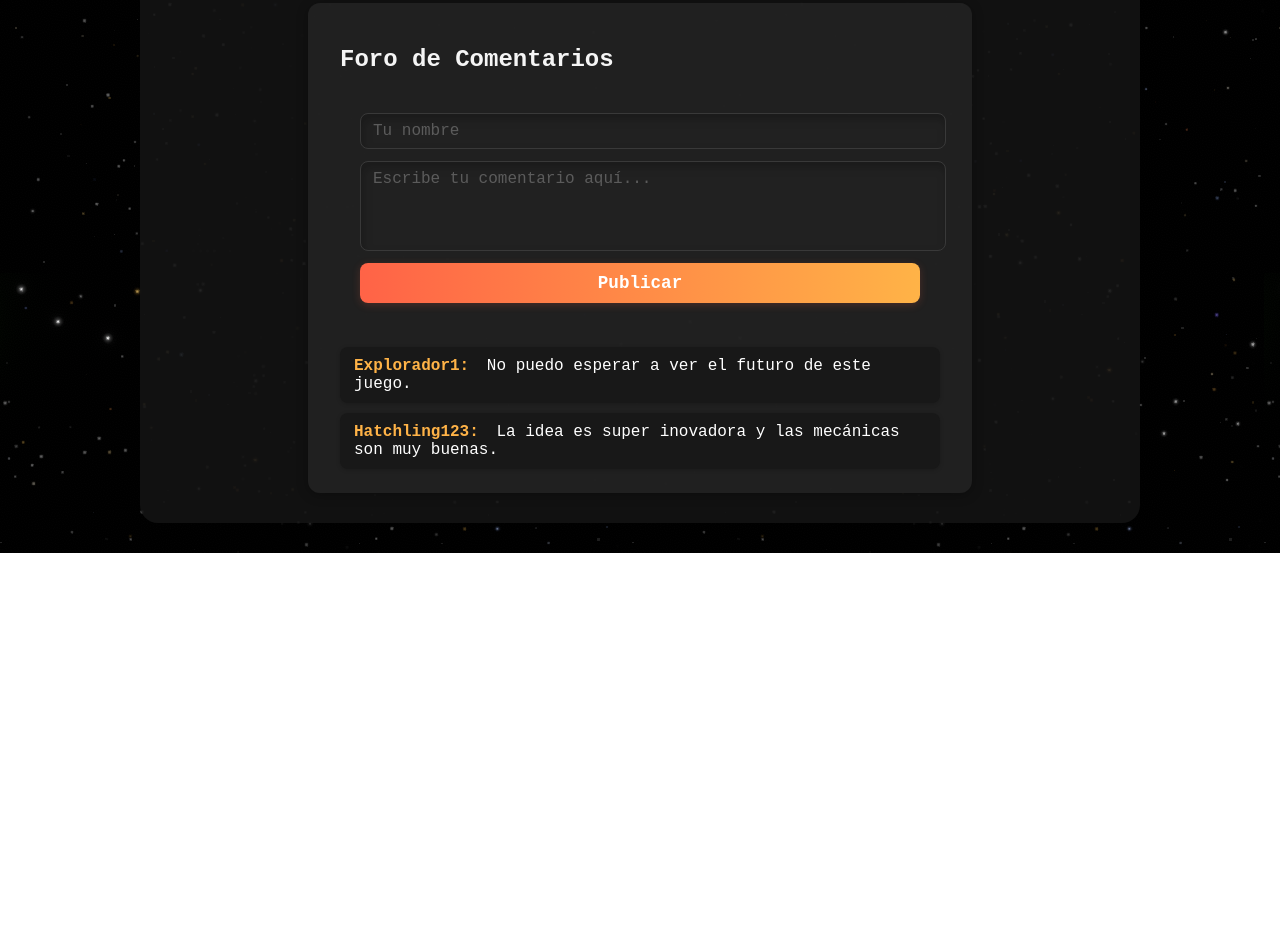
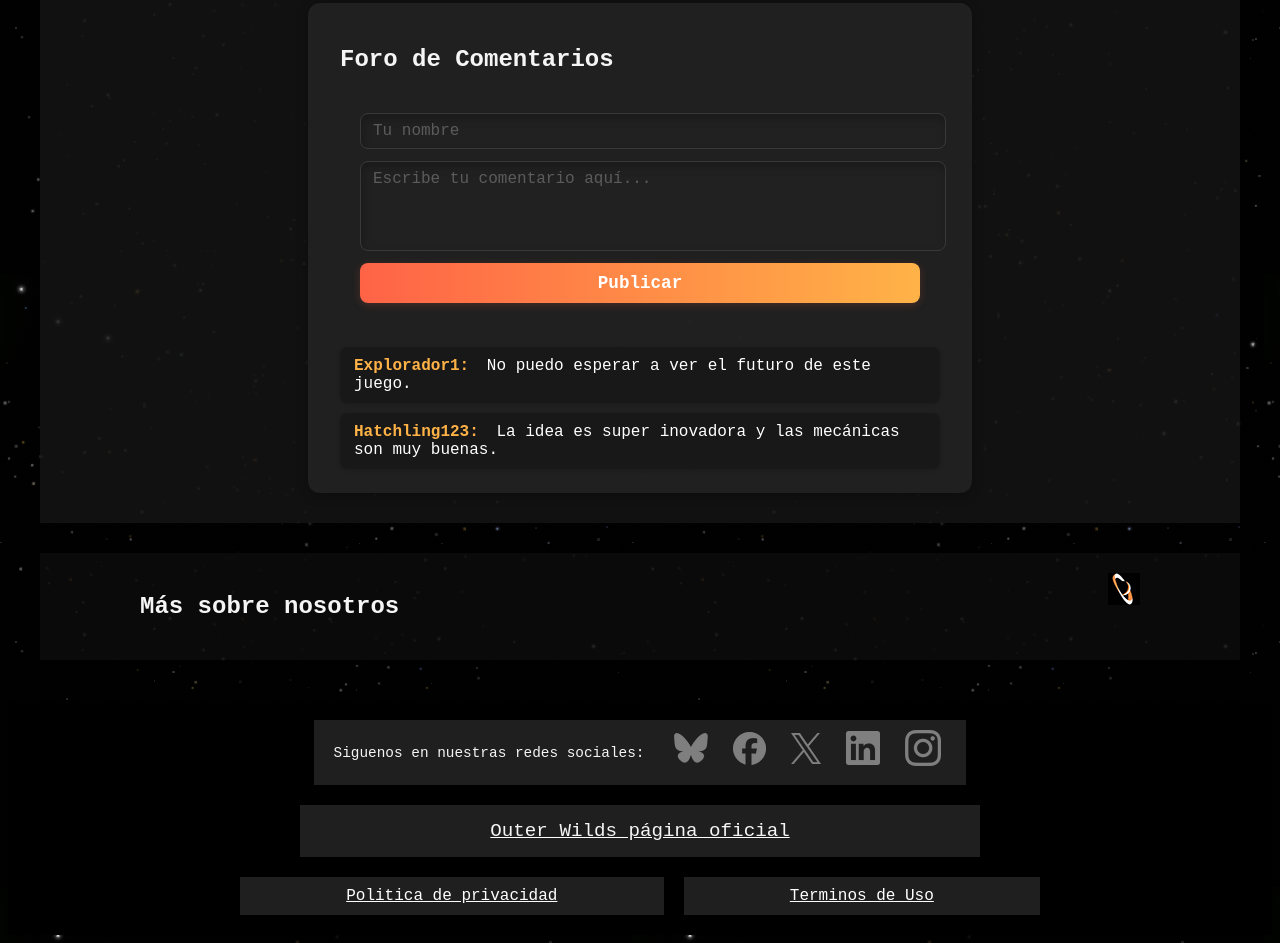
Before and after one commit to FelipeOwenZZ/Proyecto-Web-Grupo-B, a plain HTML site: page index.html in a window 1280 px wide. Shown: the part 3411-4354 px from the top of the page. Before the commit the page ends 3964 px from the top, so only its background shows below. Drawn offline with Linux system fonts and the light colour scheme.

Commit message:
Basedepaginaterminada

```diff
--- a/index.html
+++ b/index.html
@@ -109,9 +109,28 @@
       </div>
     </div>
   </section>
+  <section><h1>Más sobre nosotros</h1>
+    <aside><img src="Fotos/Logo.png" alt="Logo"></aside>
+  </section>
 </main>
   <footer>
-
+    <div class="footer-content">
+      <div class="social-icons">
+        <span>Siguenos en nuestras redes sociales:</span>
+        <span class="icon"><img src="Fotos/bskylogo.png" alt="bskylogo"></span>
+        <span class="icon"><img src="Fotos/faceboocklogo.png" alt="faceboocklogo"></span>
+        <span class="icon"><img src="Fotos/xlogo.png" alt="xlogo"></span>
+        <span class="icon"><img src="Fotos/linkedin.png" alt="linkedin"></span>
+        <span class="icon"><img src="Fotos/instagramlogo.png" alt="instagramlogo"></span>
+      </div>
+      <div class="official-link">
+        <span>Outer Wilds página oficial</span>
+      </div>
+      <div class="legal-links">
+        <span>Politica de privacidad</span>
+        <span>Terminos de Uso</span>
+      </div>
+    </div>
   </footer>
 
   <script>
--- a/style.css
+++ b/style.css
@@ -315,6 +315,7 @@ aside {
     background-color: #ff5e00;
    }
 
+
 /* comentarios */
 #comentarios-section {
     display: flex;
@@ -323,8 +324,7 @@ aside {
     background: rgba(20, 20, 20, 0.85);
     margin: 0 auto 30px auto;
     padding: 30px 0;
-    border-radius: 18px;
-    max-width: 1000px;
+    max-width: 1200px;
 }
 .comentarios-container {
     width: 100%;
@@ -410,3 +410,70 @@ aside {
    .btn:active {
     background-color: #ff5e00;
    }
+
+
+   /* Footer */
+footer {
+  background-color: #000000;
+  color: #ccc;
+  padding: 20px 0;
+  margin-top: 40px;
+}
+
+.footer-content {
+  max-width: 1000px;
+  margin: 0 auto;
+  display: flex;
+  flex-direction: column;
+  align-items: center;
+  gap: 10px;
+}
+
+.social-icons,
+.official-link,
+.legal-links span {
+  background-color: #1f1f1f;
+  padding: 10px 20px;
+  text-align: center;
+  width: fit-content;
+  pointer-events: none;
+}
+
+.social-icons {
+  display: flex;
+  align-items: center;
+  gap: 15px;
+}
+
+.social-icons span:first-child {
+  margin-right: 10px;
+  font-size: 0.9em;
+}
+
+.social-icons .icon {
+  font-size: 1.8em;
+  color: #fff;
+  margin: 0 5px;
+}
+
+.official-link {
+  padding: 15px 40px;
+  font-size: 1.2em;
+  color: #fff;
+  text-decoration: underline;
+  width: 60%;
+  margin: 10px 0;
+}
+
+.legal-links {
+  display: flex;
+  justify-content: center;
+  gap: 20px;
+  width: 80%;
+}
+
+.legal-links span {
+  flex-grow: 1;
+  color: #fff;
+  text-decoration: underline;
+}
```
Also changed, not shown: Fotos/Logo.png (added), Fotos/bskylogo.png (added), Fotos/faceboocklogo.png (added), Fotos/instagramlogo.png (added), Fotos/linkedin.png (added), Fotos/xlogo.png (added).
